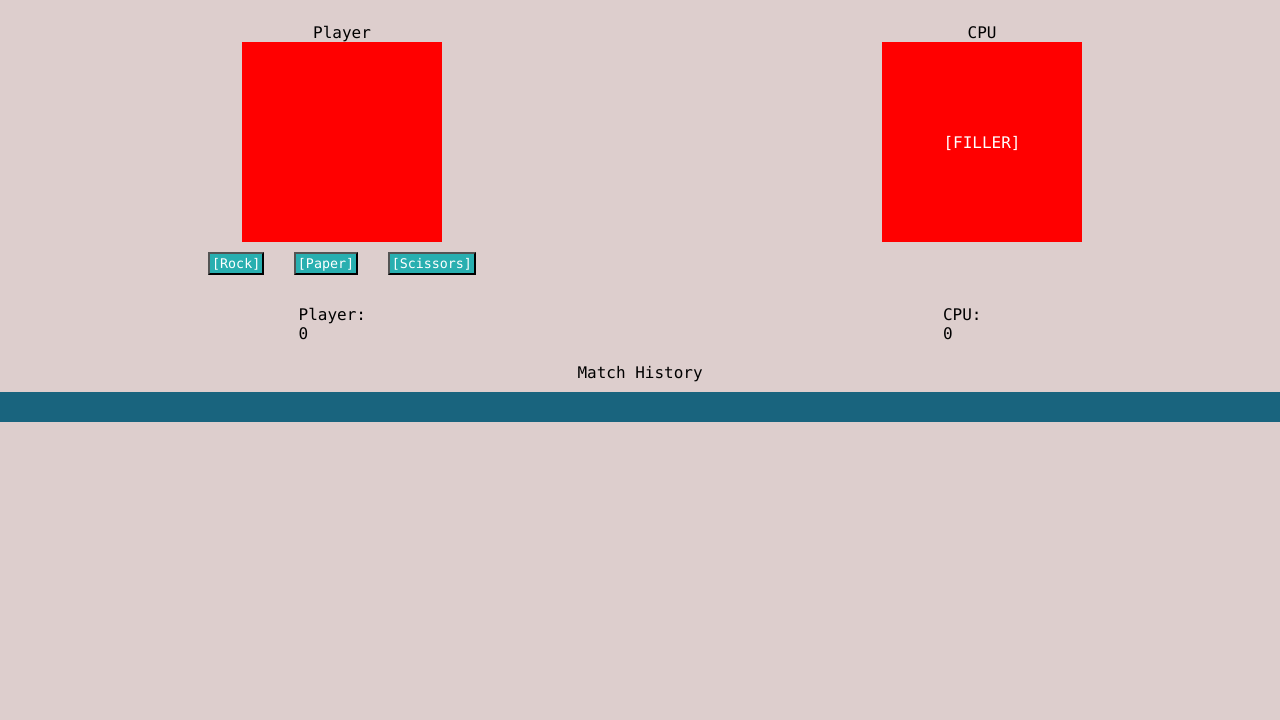
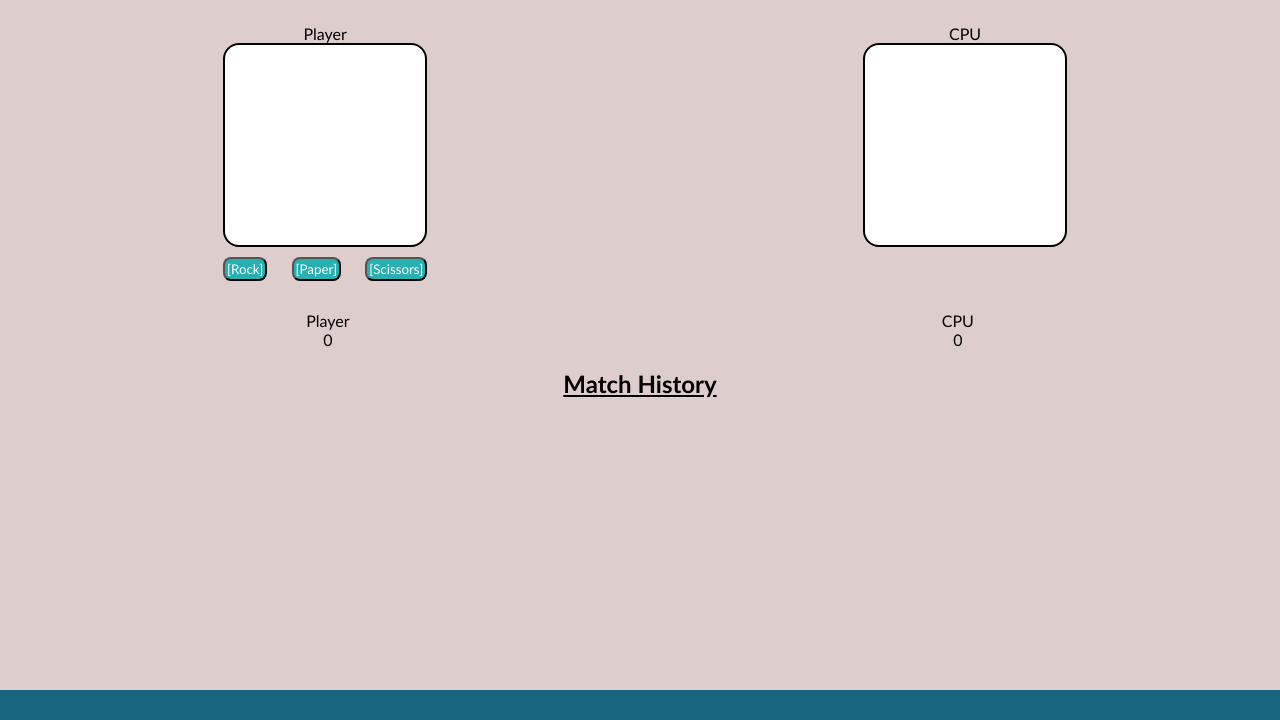
Before and after one commit to rl-repo/rps-js, a plain HTML site: page index.html in a window 1280 px wide. Shown: the part 80-800 px from the top of the page. Drawn offline with Linux system fonts and the light colour scheme.

Commit message:
CSS Update

```diff
--- a/index.html
+++ b/index.html
@@ -13,21 +13,18 @@
         <link rel="stylesheet" href="style.css">
     </head>
     <body>
-        <div class="header">Javascript Rock-Paper-Scissors</div>
+        <div class="header"> Rock-Paper-Scissors</div>
 
         <div class="bod-wrapper">
             <div class="player-side">
                 <p>Player</p>
-
-
                 <div id="player-move">
-                    <img id="rock_img" src="img/rock.png" style="display: none"/>
-                    <img id="paper_img" src="img/paper.png" style="display: none"/>
-                    <img id="scissor_img" src="img/scissors.png" style="display: none"/>
+                    <img id="rock_img" src="img/rock.png" style="display: none; width: 75%;"/>
+                    <img id="paper_img" src="img/paper.png" style="display: none; width: 75%"/>
+                    <img id="scissor_img" src="img/scissors.png" style="display: none; width: 75%"/>
                 </div>
 
                 <div class="buttons">
-
                     <button class="rock" id="rock">[Rock]</button>
                     <button class="paper" id="paper">[Paper]</button>
                     <button class="scissor" id="scissor">[Scissors]</button>
@@ -37,23 +34,24 @@
 
             <div class="cpu-side">
                 <p>CPU</p>
-                <div id="cpu-move">[FILLER]</div>
+                <div id="cpu-move">
+                    <img id="cpu_rock_img" src="img/rock.png" style="display: none; width: 75%;"/>
+                    <img id="cpu_paper_img" src="img/paper.png" style="display: none; width: 75%"/>
+                    <img id="cpu_scissor_img" src="img/scissors.png" style="display: none; width: 75%"/>
+                </div>
             </div>
         </div>
 
         <div class="score">
             <div class="player-score">
-                <div>Player: </div>
+                <div>Player</div>
                 <p id="player-points">0</p>
             </div>
 
-
             <div class="cpu-score-cont">
-                <div>CPU: </div>
+                <div>CPU</div>
                 <p id="CPU-points">0</p>
             </div>
-
-
         </div>
 
         <div id="match-hist">
--- a/style.css
+++ b/style.css
@@ -1,6 +1,6 @@
 * {
     margin: 0;
-    font-family: "Lucida Console", "Courier New", monospace;
+    font-family: Gill Sans, Gill Sans MT, Calibri, sans-serif;
 }
 
 ul, li {
@@ -10,10 +10,8 @@ ul, li {
 body {
     display: flex;
     flex-direction: column;
-    justify-content: space-between;
     gap: 10px;
     background-color: #ddcecd;
-
 }
 
 .header {
@@ -31,6 +29,7 @@ button {
     color: white;
     padding: 2px;
     margin: 10px;
+    border-radius: 8px;
 }
 
 .bod-wrapper {
@@ -46,12 +45,17 @@ button {
 
 #player-move, #cpu-move {
     display: flex;
-    color: white;
-    background: red;
+    color: black;
+    background: white;
     justify-content: center;
     align-items: center;
     height: 200px;
     width: 200px;
+    border: 1px;
+    border-color: black;
+    border-style: solid;
+    border-width: 2px;
+    border-radius: 16px;
 }
 
 .score {
@@ -60,52 +64,30 @@ button {
     margin: 10px;
 }
 
+.player-score, .cpu-score-cont {
+    display: flex;
+    flex-direction: column;
+    align-items: center;
+}
 
 #match-hist {
     display: flex;
     flex-direction: column;
     align-items: center;
+    text-align: center;
+}
+
+#match-hist p {
+    font-size: 24px;
+    font-weight: 800;
+    text-decoration: underline;
 }
 
 .footer {
     background-color: #19647E;
     height: 30px;
     margin-top: auto;
+    position: fixed;
+    bottom: 0px;
+    width: 100%;
 }
-
-
-  /* ---------- */
-
-/* .player-moves {
-    display: flex;
-    flex-direction: column;
-    align-items: center;
-}
-
-.player-moves img {
-    max-width: 40%;
-    height: auto;
-}
-
-
-.player-moves.hidden img {
-    display: none;
-}
-
-.player-movesimg {
-    width: 100px;
-    height: 100px;
-    margin-top: 1em;
-    box-shadow: 0.25em 0.25em #EEE;
-}
-
-  ---------- */
-
-#player-move .show {
-    display: flex;
-    width: 75%;
-}
-
-#player-move .hidden{
-    display: none;
-}
```
Also changed, not shown: 1 other file.
